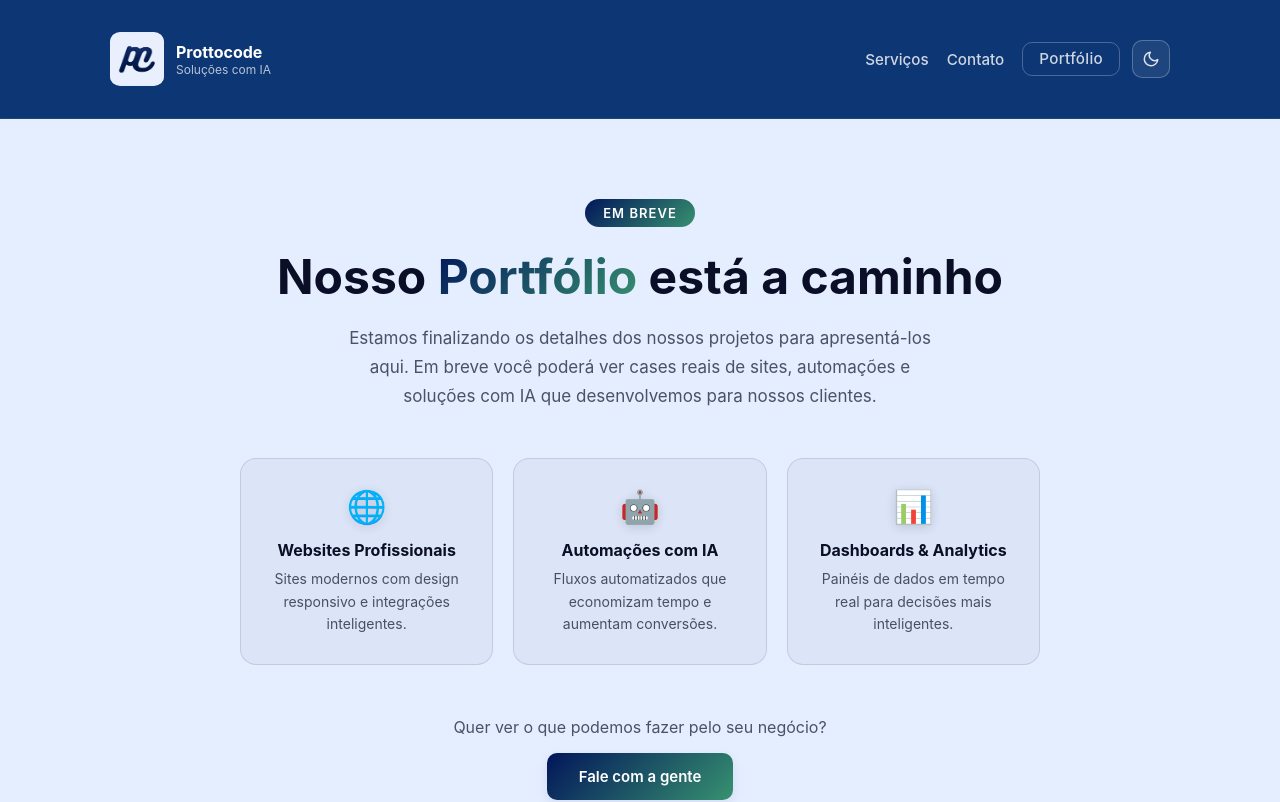
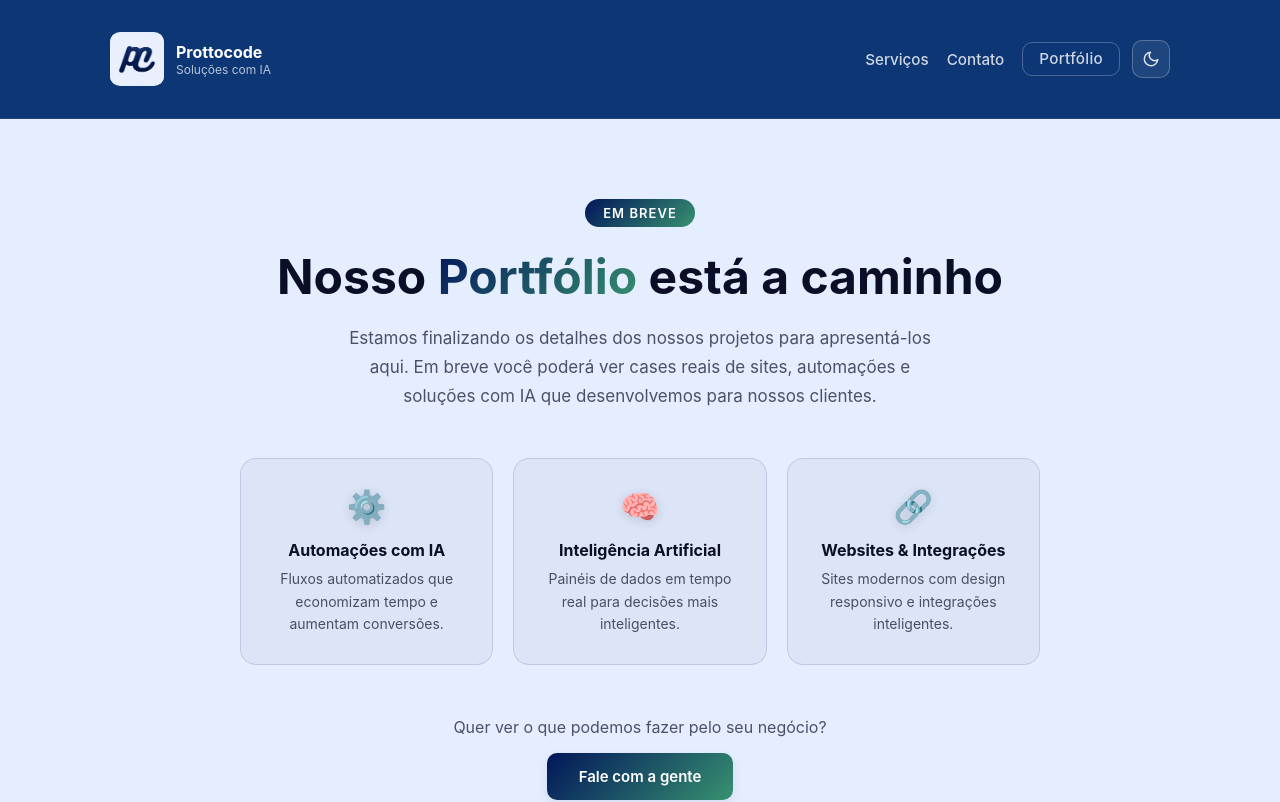
Before and after one commit to pe-eli/prottocode, a React (Vite) app: page /portfolio in a window 1280 px wide. Shown: the top 802 px of the page. Built offline with nearby package versions, Linux system fonts and the light colour scheme.

Commit message:
Política de Privacidade, LGPD e Portfólio

```diff
--- a/src/pages/portfolio/portfolio.tsx
+++ b/src/pages/portfolio/portfolio.tsx
@@ -22,19 +22,19 @@ const Portfolio: React.FC = () => {
 
           <div className="portfolio-cards">
             <div className="portfolio-card">
-              <div className="portfolio-card-icon">🌐</div>
-              <h3>Websites Profissionais</h3>
-              <p>Sites modernos com design responsivo e integrações inteligentes.</p>
-            </div>
-            <div className="portfolio-card">
-              <div className="portfolio-card-icon">🤖</div>
+              <div className="portfolio-card-icon">⚙️</div>
               <h3>Automações com IA</h3>
               <p>Fluxos automatizados que economizam tempo e aumentam conversões.</p>
             </div>
             <div className="portfolio-card">
-              <div className="portfolio-card-icon">📊</div>
-              <h3>Dashboards & Analytics</h3>
+              <div className="portfolio-card-icon">🧠</div>
+              <h3>Inteligência Artificial</h3>
               <p>Painéis de dados em tempo real para decisões mais inteligentes.</p>
+            </div>
+            <div className="portfolio-card">
+              <div className="portfolio-card-icon">🔗</div>
+              <h3>Websites & Integrações</h3>
+              <p>Sites modernos com design responsivo e integrações inteligentes.</p>
             </div>
           </div>
 
```
